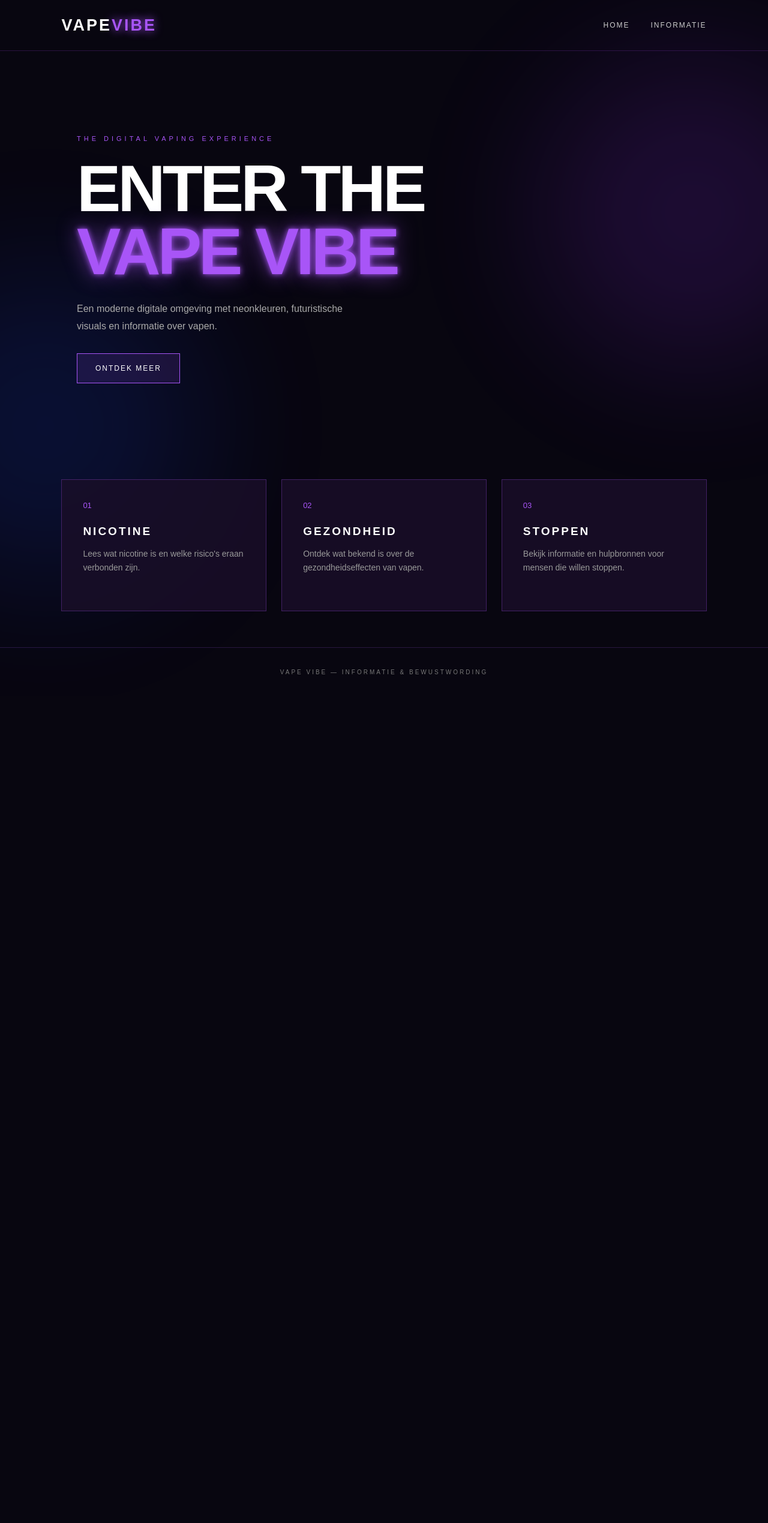
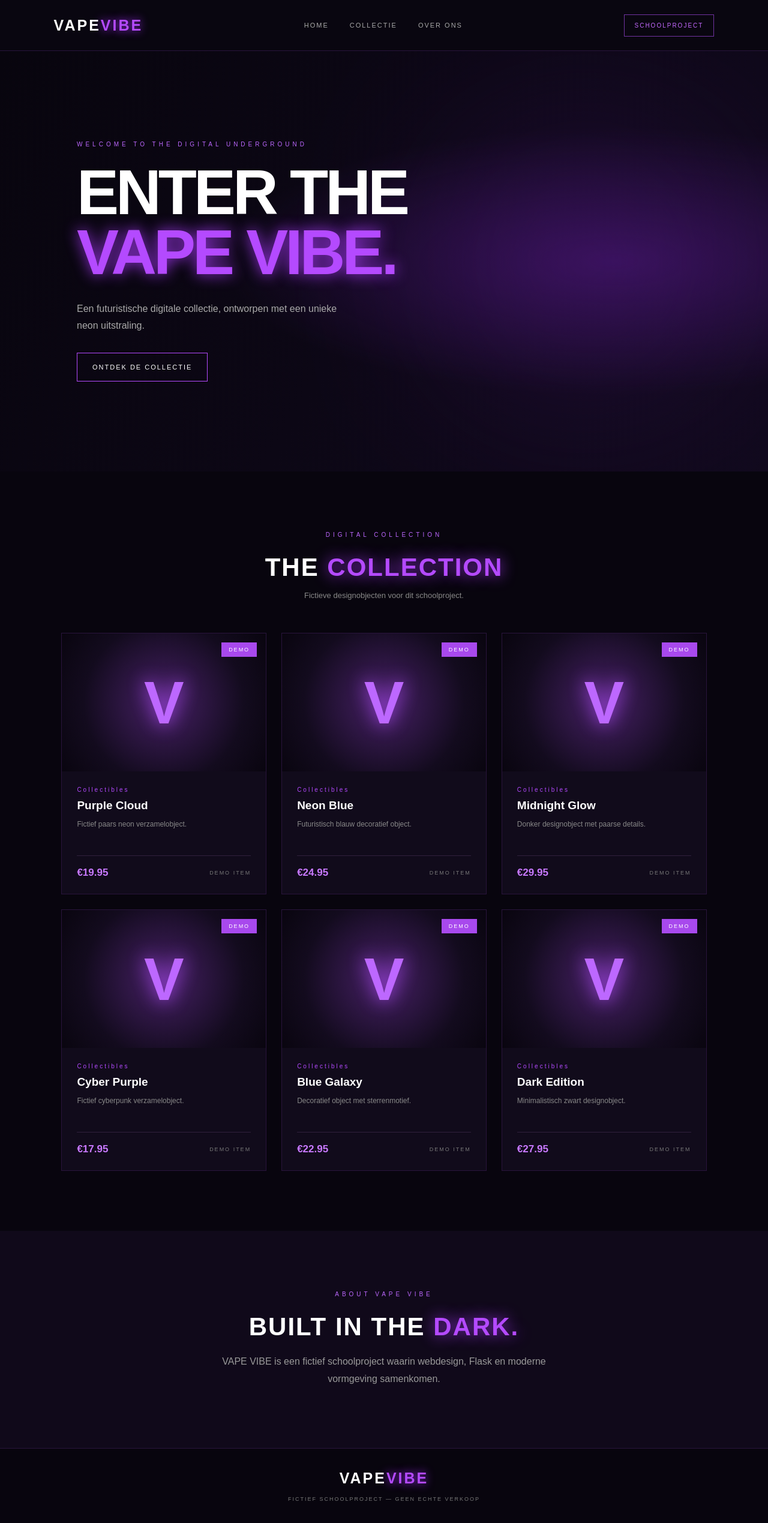
Before and after one commit to zitoen67/schoolproject-2, a Flask app: page / in a window 1280 px wide. Shown: the whole page at 60% size. Before the commit the page ends 1124 px from the top, so only its background shows below. Run offline with Flask 3, Linux system fonts and the light colour scheme.

Commit message:
wijzigingen

```diff
--- a/app.py
+++ b/app.py
@@ -3,13 +3,54 @@ from flask import Flask, render_template
 
 app = Flask(__name__)
 
+products = [
+    {
+        "id": 1,
+        "name": "Purple Cloud",
+        "category": "Collectibles",
+        "description": "Fictief paars neon verzamelobject.",
+        "price": 19.95
+    },
+    {
+        "id": 2,
+        "name": "Neon Blue",
+        "category": "Collectibles",
+        "description": "Futuristisch blauw decoratief object.",
+        "price": 24.95
+    },
+    {
+        "id": 3,
+        "name": "Midnight Glow",
+        "category": "Collectibles",
+        "description": "Donker designobject met paarse details.",
+        "price": 29.95
+    },
+    {
+        "id": 4,
+        "name": "Cyber Purple",
+        "category": "Collectibles",
+        "description": "Fictief cyberpunk verzamelobject.",
+        "price": 17.95
+    },
+    {
+        "id": 5,
+        "name": "Blue Galaxy",
+        "category": "Collectibles",
+        "description": "Decoratief object met sterrenmotief.",
+        "price": 22.95
+    },
+    {
+        "id": 6,
+        "name": "Dark Edition",
+        "category": "Collectibles",
+        "description": "Minimalistisch zwart designobject.",
+        "price": 27.95
+    }
+]
+
 @app.route("/")
 def home():
-    return render_template("index.html")
-
-@app.route("/informatie")
-def informatie():
-    return render_template("informatie.html")
+    return render_template("index.html", products=products)
 
 if __name__ == "__main__":
     app.run(debug=True)
--- a/static/style.css
+++ b/static/style.css
@@ -5,36 +5,40 @@
     box-sizing: border-box;
 }
 
+html {
+    scroll-behavior: smooth;
+}
+
 body {
-    background: #080610;
+    background: #08050e;
     color: white;
     font-family: Arial, sans-serif;
-    min-height: 100vh;
-    overflow-x: hidden;
 }
 
 header {
     height: 85px;
-    padding: 0 8%;
+    padding: 0 7%;
     display: flex;
+    align-items: center;
     justify-content: space-between;
-    align-items: center;
-    border-bottom: 1px solid rgba(174, 75, 255, 0.2);
-    position: relative;
-    z-index: 5;
+    background: #090610;
+    border-bottom: 1px solid #28143c;
+    position: sticky;
+    top: 0;
+    z-index: 10;
 }
 
 .logo {
-    font-size: 27px;
+    color: white;
+    font-size: 25px;
     font-weight: 900;
     letter-spacing: 3px;
-    color: white;
     text-decoration: none;
 }
 
 .logo span {
-    color: #a855f7;
-    text-shadow: 0 0 15px #a855f7;
+    color: #b44aff;
+    text-shadow: 0 0 15px #a52fff;
 }
 
 nav {
@@ -43,167 +47,263 @@ nav {
 }
 
 nav a {
-    color: #ccc;
+    color: #aaa;
     text-decoration: none;
-    font-size: 12px;
+    font-size: 11px;
     letter-spacing: 2px;
-    transition: 0.3s;
+    transition: .3s;
 }
 
 nav a:hover {
-    color: #bd72ff;
-    text-shadow: 0 0 12px #a855f7;
+    color: #c46aff;
+}
+
+.cart {
+    color: #c46aff;
+    font-size: 10px;
+    letter-spacing: 2px;
+    border: 1px solid #7133a1;
+    padding: 12px 17px;
 }
 
 .hero {
-    min-height: 590px;
-    padding: 140px 10% 100px;
+    min-height: 620px;
+    padding: 150px 10%;
+    position: relative;
+    overflow: hidden;
+    background:
+        radial-gradient(ellipse at 80% 50%, #321052 0%, transparent 45%),
+        linear-gradient(120deg, #08050e, #10091c);
+}
+
+.hero-content {
     position: relative;
     z-index: 2;
 }
 
-.tag {
-    color: #a855f7;
+.eyebrow {
+    color: #bd68ff;
     letter-spacing: 5px;
-    font-size: 11px;
+    font-size: 10px;
     margin-bottom: 25px;
 }
 
-h1 {
-    font-size: clamp(55px, 9vw, 110px);
-    line-height: 0.95;
-    font-weight: 900;
+.hero h1 {
+    font-size: clamp(55px, 9vw, 105px);
+    line-height: .95;
     letter-spacing: -5px;
 }
 
-h1 span {
-    color: #a855f7;
-    text-shadow:
-        0 0 10px #a855f7,
-        0 0 35px rgba(168, 85, 247, 0.7);
+.hero h1 span,
+.section-heading h2 span,
+.about h2 span {
+    color: #b44aff;
+    text-shadow: 0 0 25px #9d35e9;
 }
 
-.hero p {
+.intro {
     color: #aaa;
-    max-width: 480px;
+    max-width: 440px;
     line-height: 1.8;
     margin: 30px 0;
 }
 
-.button {
+.main-button {
     display: inline-block;
-    padding: 17px 30px;
+    padding: 17px 25px;
+    border: 1px solid #b44aff;
     color: white;
     text-decoration: none;
-    border: 1px solid #a855f7;
-    background: rgba(168, 85, 247, 0.12);
+    font-size: 11px;
     letter-spacing: 2px;
-    font-size: 12px;
-    transition: 0.3s;
+    transition: .3s;
 }
 
-.button:hover {
-    background: #a855f7;
-    box-shadow: 0 0 25px #a855f7;
+.main-button:hover {
+    background: #9b39d5;
+    box-shadow: 0 0 25px #9b39d5;
 }
 
-.cards {
+.hero-glow {
+    position: absolute;
+    width: 350px;
+    height: 350px;
+    border-radius: 50%;
+    right: 10%;
+    top: 25%;
+    background: #8126c9;
+    filter: blur(150px);
+    opacity: .3;
+}
+
+.collection {
+    padding: 100px 8%;
+}
+
+.section-heading {
+    text-align: center;
+    margin-bottom: 55px;
+}
+
+.section-heading h2,
+.about h2 {
+    font-size: 42px;
+    letter-spacing: 2px;
+    margin-bottom: 15px;
+}
+
+.section-heading > p:last-child {
+    color: #888;
+    font-size: 13px;
+}
+
+.product-grid {
     display: grid;
     grid-template-columns: repeat(3, 1fr);
     gap: 25px;
-    padding: 60px 8%;
-    position: relative;
-    z-index: 2;
 }
 
-.card {
-    background: rgba(25, 15, 40, 0.85);
-    border: 1px solid rgba(168, 85, 247, 0.3);
-    padding: 35px;
-    min-height: 220px;
-    transition: 0.3s;
+.product-card {
+    background: #110b1b;
+    border: 1px solid #29143c;
+    transition: .3s;
 }
 
-.card:hover {
+.product-card:hover {
     transform: translateY(-7px);
-    border-color: #a855f7;
-    box-shadow: 0 0 25px rgba(168, 85, 247, 0.2);
+    border-color: #a849ed;
+    box-shadow: 0 0 25px #4c176a55;
 }
 
-.symbol {
-    color: #a855f7;
-    font-size: 13px;
-    margin-bottom: 25px;
+.product-image {
+    height: 230px;
+    background:
+        radial-gradient(circle, #462065, #130b1e 65%, #09050f);
+    display: flex;
+    justify-content: center;
+    align-items: center;
+    position: relative;
 }
 
-.card h2 {
-    font-size: 19px;
-    letter-spacing: 3px;
-    margin-bottom: 15px;
+.product-placeholder span {
+    font-size: 100px;
+    font-weight: 900;
+    color: #bd68ff;
+    text-shadow: 0 0 30px #a849ed;
 }
 
-.card p {
+.demo-label {
+    position: absolute;
+    top: 15px;
+    right: 15px;
+    background: #a849ed;
+    padding: 7px 12px;
+    font-size: 9px;
+    letter-spacing: 2px;
+}
+
+.product-info {
+    padding: 25px;
+}
+
+.category {
+    color: #b44aff;
+    font-size: 10px;
+    letter-spacing: 3px;
+    margin-bottom: 10px;
+}
+
+.product-info h3 {
+    font-size: 19px;
+    margin-bottom: 10px;
+}
+
+.description {
+    color: #888;
+    font-size: 12px;
+    line-height: 1.7;
+    min-height: 42px;
+}
+
+.product-bottom {
+    border-top: 1px solid #30203c;
+    margin-top: 20px;
+    padding-top: 18px;
+    display: flex;
+    justify-content: space-between;
+    align-items: center;
+}
+
+.price {
+    color: #c879ff;
+    font-size: 17px;
+    font-weight: bold;
+}
+
+.details {
+    color: #777;
+    font-size: 9px;
+    letter-spacing: 2px;
+}
+
+.about {
+    padding: 100px 10%;
+    text-align: center;
+    background: #10091a;
+}
+
+.about p:last-child {
     color: #999;
-    line-height: 1.7;
-    font-size: 14px;
+    line-height: 1.8;
+    max-width: 550px;
+    margin: 20px auto 0;
 }
 
 footer {
+    padding: 35px;
     text-align: center;
-    padding: 35px;
-    color: #777;
-    font-size: 10px;
-    letter-spacing: 3px;
-    border-top: 1px solid rgba(168, 85, 247, 0.2);
+    border-top: 1px solid #28143c;
 }
 
-.smoke {
-    position: fixed;
-    width: 450px;
-    height: 450px;
-    border-radius: 50%;
-    filter: blur(100px);
-    opacity: 0.15;
-    pointer-events: none;
-    animation: float 9s ease-in-out infinite alternate;
+footer p {
+    color: #777;
+    font-size: 9px;
+    letter-spacing: 2px;
+    margin-top: 15px;
 }
 
-.smoke-one {
-    background: #9b32ff;
-    top: 100px;
-    right: -100px;
-}
+@media (max-width: 800px) {
+    header {
+        padding: 0 4%;
+    }
 
-.smoke-two {
-    background: #174bff;
-    bottom: -100px;
-    left: -150px;
-    animation-delay: -4s;
-}
+    nav {
+        gap: 12px;
+    }
 
-@keyframes float {
-    from {
-        transform: translateY(-30px) scale(0.9);
+    nav a {
+        font-size: 9px;
     }
-    to {
-        transform: translateY(40px) scale(1.2);
+
+    .cart {
+        display: none;
+    }
+
+    .product-grid {
+        grid-template-columns: repeat(2, 1fr);
     }
 }
 
-@media (max-width: 700px) {
-    header {
-        padding: 0 5%;
-    }
-
-    nav {
-        gap: 15px;
-    }
-
-    .cards {
+@media (max-width: 550px) {
+    .product-grid {
         grid-template-columns: 1fr;
     }
 
     .hero {
-        padding: 110px 7% 70px;
+        padding: 110px 7%;
+    }
+
+    .section-heading h2 {
+        font-size: 30px;
     }
 }
--- a/templates/index.html
+++ b/templates/index.html
@@ -4,57 +4,77 @@
 <head>
     <meta charset="UTF-8">
     <meta name="viewport" content="width=device-width, initial-scale=1.0">
-    <title>VAPE VIBE | Digital Experience</title>
+    <title>VAPE VIBE | Collection</title>
     <link rel="stylesheet" href="{{ url_for('static', filename='style.css') }}">
 </head>
 <body>
 
-<div class="smoke smoke-one"></div>
-<div class="smoke smoke-two"></div>
-
 <header>
     <a href="/" class="logo">VAPE<span>VIBE</span></a>
     <nav>
-        <a href="/">HOME</a>
-        <a href="/informatie">INFORMATIE</a>
+        <a href="#home">HOME</a>
+        <a href="#collection">COLLECTIE</a>
+        <a href="#about">OVER ONS</a>
     </nav>
+    <div class="cart">SCHOOLPROJECT</div>
 </header>
 
-<main class="hero">
-    <div class="tag">THE DIGITAL VAPING EXPERIENCE</div>
+<section class="hero" id="home">
+    <div class="hero-content">
+        <p class="eyebrow">WELCOME TO THE DIGITAL UNDERGROUND</p>
+        <h1>ENTER THE<br><span>VAPE VIBE.</span></h1>
+        <p class="intro">
+            Een futuristische digitale collectie,
+            ontworpen met een unieke neon uitstraling.
+        </p>
+        <a href="#collection" class="main-button">ONTDEK DE COLLECTIE</a>
+    </div>
+    <div class="hero-glow"></div>
+</section>
 
-    <h1>ENTER THE<br><span>VAPE VIBE</span></h1>
+<section class="collection" id="collection">
+    <div class="section-heading">
+        <p class="eyebrow">DIGITAL COLLECTION</p>
+        <h2>THE <span>COLLECTION</span></h2>
+        <p>Fictieve designobjecten voor dit schoolproject.</p>
+    </div>
 
+    <div class="product-grid">
+        {% for product in products %}
+        <article class="product-card">
+            <div class="product-image">
+                <div class="product-placeholder">
+                    <span>V</span>
+                </div>
+                <span class="demo-label">DEMO</span>
+            </div>
+
+            <div class="product-info">
+                <p class="category">{{ product.category }}</p>
+                <h3>{{ product.name }}</h3>
+                <p class="description">{{ product.description }}</p>
+                <div class="product-bottom">
+                    <span class="price">€{{ "%.2f"|format(product.price) }}</span>
+                    <span class="details">DEMO ITEM</span>
+                </div>
+            </div>
+        </article>
+        {% endfor %}
+    </div>
+</section>
+
+<section class="about" id="about">
+    <p class="eyebrow">ABOUT VAPE VIBE</p>
+    <h2>BUILT IN THE <span>DARK.</span></h2>
     <p>
-        Een moderne digitale omgeving met neonkleuren,
-        futuristische visuals en informatie over vapen.
+        VAPE VIBE is een fictief schoolproject waarin
+        webdesign, Flask en moderne vormgeving samenkomen.
     </p>
-
-    <a href="/informatie" class="button">ONTDEK MEER</a>
-</main>
-
-<section class="cards">
-    <article class="card">
-        <div class="symbol">01</div>
-        <h2>NICOTINE</h2>
-        <p>Lees wat nicotine is en welke risico's eraan verbonden zijn.</p>
-    </article>
-
-    <article class="card">
-        <div class="symbol">02</div>
-        <h2>GEZONDHEID</h2>
-        <p>Ontdek wat bekend is over de gezondheidseffecten van vapen.</p>
-    </article>
-
-    <article class="card">
-        <div class="symbol">03</div>
-        <h2>STOPPEN</h2>
-        <p>Bekijk informatie en hulpbronnen voor mensen die willen stoppen.</p>
-    </article>
 </section>
 
 <footer>
-    VAPE VIBE — INFORMATIE & BEWUSTWORDING
+    <div class="logo">VAPE<span>VIBE</span></div>
+    <p>FICTIEF SCHOOLPROJECT — GEEN ECHTE VERKOOP</p>
 </footer>
 
 </body>
```
